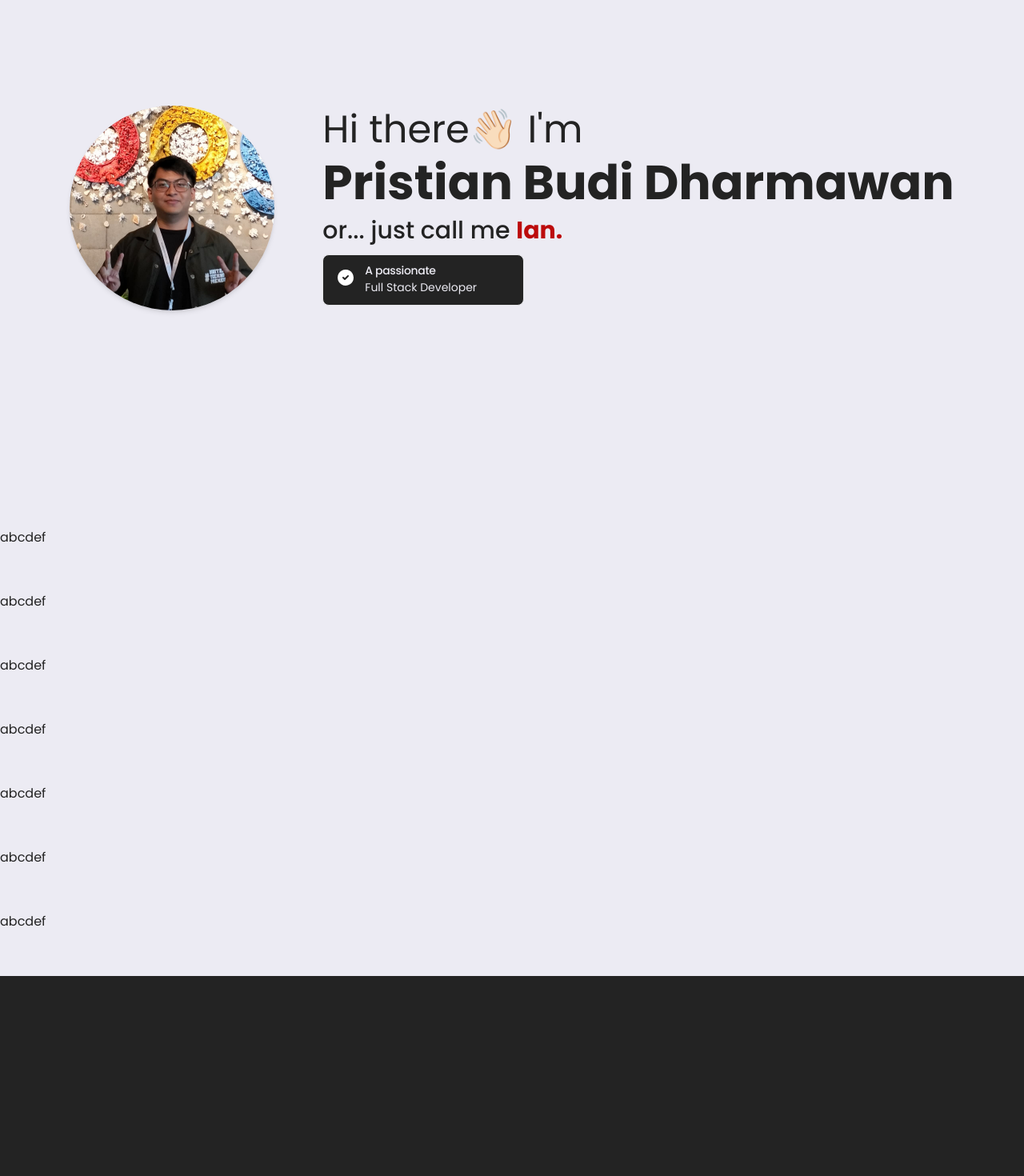
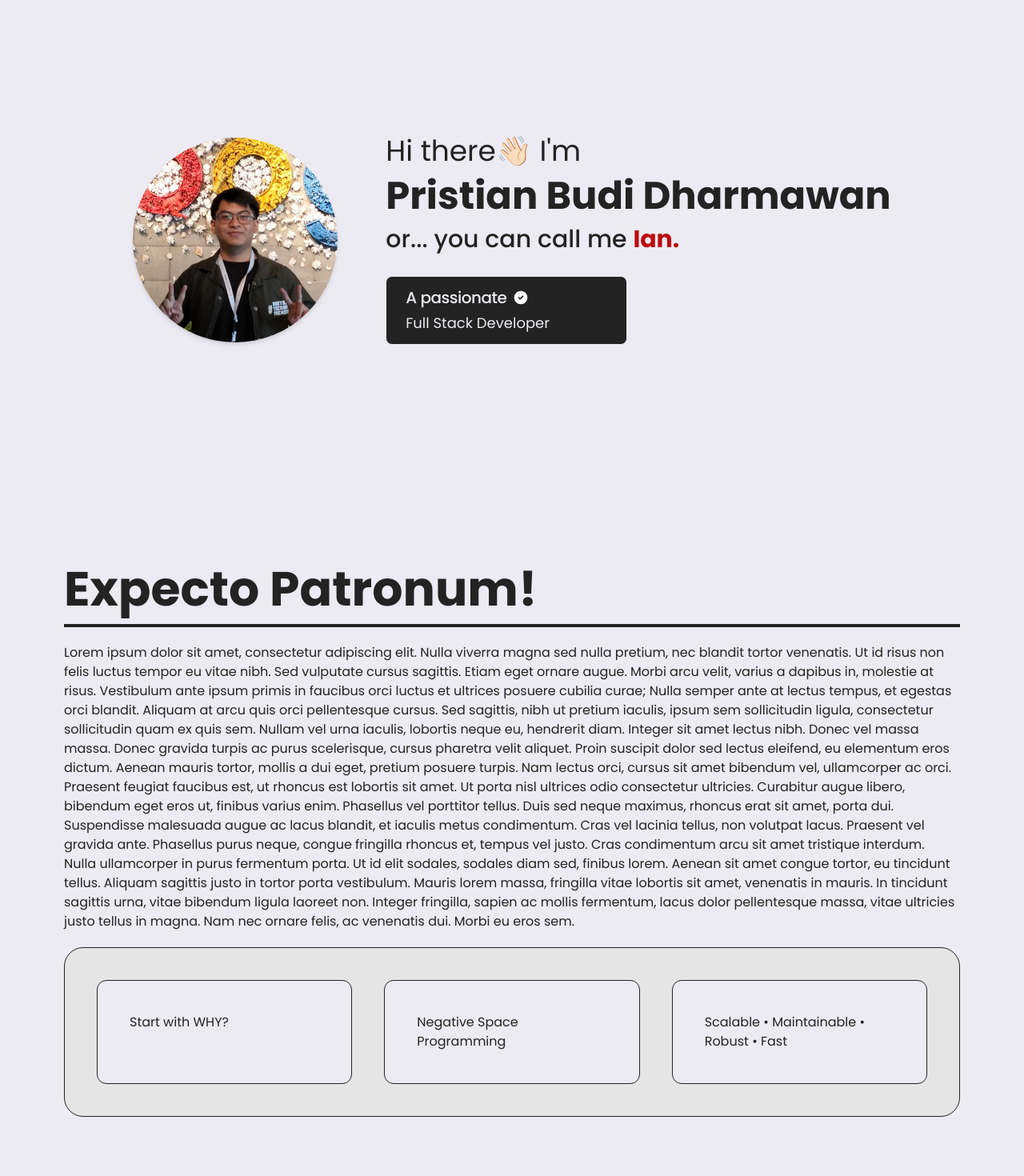
Before and after one commit to iannn07/Portfolio, a Next.js app: page /home in a window 1280 px wide. Shown: the part 1100-2570 px from the top of the page at 80% size. Before the commit the page ends 2320 px from the top, so only its background shows below. Built offline with nearby package versions, Linux system fonts and the light colour scheme.

Commit message:
fix: Expecto Patronum Section

```diff
--- a/src/app/(pages)/home/(sections)/HomeSection2.tsx
+++ b/src/app/(pages)/home/(sections)/HomeSection2.tsx
@@ -3,7 +3,7 @@ import React from 'react'
 
 function HomeSection2() {
   return (
-    <div className="mt-10 flex w-full items-center justify-center bg-primary">
+    <div className="my-10 flex w-full items-center justify-center bg-primary">
       <div className="w-full">
         <ParallaxText baseVelocity={-1}>Start with Why?</ParallaxText>
         <ParallaxText baseVelocity={1}>Negative Space Programming</ParallaxText>
--- a/src/app/(pages)/home/(sections)/HomeSection3.tsx
+++ b/src/app/(pages)/home/(sections)/HomeSection3.tsx
@@ -25,10 +25,14 @@ function HomeSection3({ scrollYProgress }: HomeSection3Props) {
 
   const isMobile = useIsMobile()
 
-  const opacity = useTransform(scrollYProgress, [0.2, 0.5], [0, 1])
-  const gap = useTransform(scrollYProgress, [0.2, 0.5], [60, 24])
-  const slideAvatar = useTransform(scrollYProgress, [0.2, 0.5], [-150, 0])
-  const slideText = useTransform(scrollYProgress, [0.2, 0.5], [150, 0])
+  const opacity = useTransform(
+    scrollYProgress,
+    [0.2, !isMobile ? 0.3 : 0.2],
+    [0, 1],
+  )
+  const gap = useTransform(scrollYProgress, [0.2, 0.3], [60, 32])
+  const slideAvatar = useTransform(scrollYProgress, [0.2, 0.3], [-100, 0])
+  const slideText = useTransform(scrollYProgress, [0.2, 0.3], [100, 0])
 
   useEffect(() => {
     const interval = setInterval(() => {
@@ -45,12 +49,12 @@ function HomeSection3({ scrollYProgress }: HomeSection3Props) {
 
   return (
     <motion.div
-      className="flex h-screen max-h-[75%] w-full flex-col items-center justify-evenly bg-primary text-background"
+      className="flex h-screen w-full flex-col items-center justify-evenly bg-primary text-background"
       style={{ opacity }}
     >
       <div className="flex w-full flex-col items-center justify-center gap-5 md:gap-10">
         <motion.div
-          className="flex w-full flex-col items-center justify-center gap-10 md:flex-row md:gap-24"
+          className="flex w-full flex-col items-center justify-center gap-10 md:flex-row"
           style={!isMobile ? { gap } : undefined}
         >
           <motion.div
@@ -71,28 +75,30 @@ function HomeSection3({ scrollYProgress }: HomeSection3Props) {
             className="flex w-full flex-col items-center gap-3 text-center md:w-auto md:items-start md:text-left"
             style={!isMobile ? { x: slideText } : { opacity, x: 0 }}
           >
-            <span className="text-3xl md:text-5xl">Hi there👋🏻 I&apos;m </span>
-            <h1 className="text-4xl font-bold md:text-6xl">
+            <span className="text-3xl md:text-4xl">Hi there👋🏻 I&apos;m </span>
+            <h1 className="text-4xl font-bold md:text-5xl">
               Pristian Budi Dharmawan
             </h1>
             <h2 className="text-xl font-medium md:text-3xl">
-              or... just call me{' '}
+              or... you can call me{' '}
               <span className="font-bold text-secondary">Ian.</span>
             </h2>
             <motion.button
               whileHover={{ scale: 1.1 }}
               whileTap={{ scale: 0.95 }}
-              className="min-w-[25ch] text-justify"
+              className="mt-4 min-w-[30ch] text-justify"
             >
               <Alert className="w-full text-primary">
-                <IconCircleCheckFilled color="white" />
-                <AlertTitle className="md:ml-2">A passionate</AlertTitle>
+                <AlertTitle className="flex items-center gap-2 md:ml-2 md:text-xl">
+                  A passionate
+                  <IconCircleCheckFilled color="white" size={20} />
+                </AlertTitle>
                 <motion.div
                   key={changeRole}
                   initial={{ opacity: 0 }}
                   animate={{ opacity: 1 }}
                 >
-                  <AlertDescription className="md:ml-2">
+                  <AlertDescription className="md:ml-2 md:text-lg">
                     {changeRole}
                   </AlertDescription>
                 </motion.div>
--- /dev/null
+++ b/src/app/(pages)/home/(sections)/HomeSection4.tsx
@@ -0,0 +1,87 @@
+import { Separator } from '@/components/ui/separator'
+import { motion, useScroll, useTransform } from 'framer-motion'
+import { useRef } from 'react'
+
+function HomeSection4() {
+  const container = useRef(null)
+
+  const { scrollYProgress } = useScroll({
+    target: container,
+    offset: ['start end', 'end start'],
+  })
+
+  const expandSeparator = useTransform(scrollYProgress, [0, 0.25], [0, 100])
+  const separatorDynamicWidth = useTransform(expandSeparator, (v) => `${v}%`)
+
+  const scale = useTransform(scrollYProgress, [0.1, 0.3], [0.4, 1])
+  const slideBox = useTransform(scrollYProgress, [0.1, 0.3], [150, 0])
+  const showPatronus = useTransform(scrollYProgress, [0.1, 0.3], [0, 1])
+
+  return (
+    <div ref={container} className="flex min-h-screen w-full flex-col gap-5">
+      <div className="flex w-full flex-col justify-center gap-2">
+        <h1 className="text-heading-1 font-bold">Expecto Patronum!</h1>
+        <motion.div
+          style={{ width: separatorDynamicWidth }}
+          className="max-w-full"
+        >
+          <Separator className="bg-background" />
+        </motion.div>
+      </div>
+
+      <h1>
+        Lorem ipsum dolor sit amet, consectetur adipiscing elit. Nulla viverra
+        magna sed nulla pretium, nec blandit tortor venenatis. Ut id risus non
+        felis luctus tempor eu vitae nibh. Sed vulputate cursus sagittis. Etiam
+        eget ornare augue. Morbi arcu velit, varius a dapibus in, molestie at
+        risus. Vestibulum ante ipsum primis in faucibus orci luctus et ultrices
+        posuere cubilia curae; Nulla semper ante at lectus tempus, et egestas
+        orci blandit. Aliquam at arcu quis orci pellentesque cursus. Sed
+        sagittis, nibh ut pretium iaculis, ipsum sem sollicitudin ligula,
+        consectetur sollicitudin quam ex quis sem. Nullam vel urna iaculis,
+        lobortis neque eu, hendrerit diam. Integer sit amet lectus nibh. Donec
+        vel massa massa. Donec gravida turpis ac purus scelerisque, cursus
+        pharetra velit aliquet. Proin suscipit dolor sed lectus eleifend, eu
+        elementum eros dictum. Aenean mauris tortor, mollis a dui eget, pretium
+        posuere turpis. Nam lectus orci, cursus sit amet bibendum vel,
+        ullamcorper ac orci. Praesent feugiat faucibus est, ut rhoncus est
+        lobortis sit amet. Ut porta nisl ultrices odio consectetur ultricies.
+        Curabitur augue libero, bibendum eget eros ut, finibus varius enim.
+        Phasellus vel porttitor tellus. Duis sed neque maximus, rhoncus erat sit
+        amet, porta dui. Suspendisse malesuada augue ac lacus blandit, et
+        iaculis metus condimentum. Cras vel lacinia tellus, non volutpat lacus.
+        Praesent vel gravida ante. Phasellus purus neque, congue fringilla
+        rhoncus et, tempus vel justo. Cras condimentum arcu sit amet tristique
+        interdum. Nulla ullamcorper in purus fermentum porta. Ut id elit
+        sodales, sodales diam sed, finibus lorem. Aenean sit amet congue tortor,
+        eu tincidunt tellus. Aliquam sagittis justo in tortor porta vestibulum.
+        Mauris lorem massa, fringilla vitae lobortis sit amet, venenatis in
+        mauris. In tincidunt sagittis urna, vitae bibendum ligula laoreet non.
+        Integer fringilla, sapien ac mollis fermentum, lacus dolor pellentesque
+        massa, vitae ultricies justo tellus in magna. Nam nec ornare felis, ac
+        venenatis dui. Morbi eu eros sem.
+      </h1>
+
+      <motion.div
+        className="grid h-full w-full grid-cols-3 gap-5 rounded-3xl border border-background bg-background-secondary p-5 text-background md:gap-10 md:p-10"
+        style={{
+          scale,
+          y: slideBox,
+          opacity: showPatronus,
+        }}
+      >
+        <div className="rounded-xl border border-background bg-primary p-5 md:p-10">
+          Start with WHY?
+        </div>
+        <div className="rounded-xl border border-background bg-primary p-5 md:p-10">
+          Negative Space Programming
+        </div>
+        <div className="rounded-xl border border-background bg-primary p-5 md:p-10">
+          Scalable • Maintainable • Robust • Fast
+        </div>
+      </motion.div>
+    </div>
+  )
+}
+
+export default HomeSection4
--- a/src/app/(pages)/home/page.tsx
+++ b/src/app/(pages)/home/page.tsx
@@ -6,6 +6,7 @@ import { useEffect } from 'react'
 import HomeSection1 from './(sections)/HomeSection1'
 import HomeSection2 from './(sections)/HomeSection2'
 import HomeSection3 from './(sections)/HomeSection3'
+import HomeSection4 from './(sections)/HomeSection4'
 
 function Homepage() {
   const { scrollYProgress } = useScroll()
@@ -40,6 +41,8 @@ function Homepage() {
       <motion.div className="z-0 bg-primary" style={{ opacity }}>
         <HomeSection2 />
         <HomeSection3 scrollYProgress={scrollYProgress} />
+        <div className="px-20">
+          <HomeSection4 />
           <div className="h-20">abcdef</div>
           <div className="h-20">abcdef</div>
           <div className="h-20">abcdef</div>
@@ -47,6 +50,7 @@ function Homepage() {
           <div className="h-20">abcdef</div>
           <div className="h-20">abcdef</div>
           <div className="h-20">abcdef</div>
+        </div>
       </motion.div>
     </div>
   )
--- a/src/components/ui/separator.tsx
+++ b/src/components/ui/separator.tsx
@@ -1,30 +1,30 @@
-"use client"
+'use client'
 
-import * as React from "react"
-import * as SeparatorPrimitive from "@radix-ui/react-separator"
+import * as React from 'react'
+import * as SeparatorPrimitive from '@radix-ui/react-separator'
 
-import { cn } from "@/lib/utils"
+import { cn } from '@/lib/utils'
 
 const Separator = React.forwardRef<
   React.ElementRef<typeof SeparatorPrimitive.Root>,
   React.ComponentPropsWithoutRef<typeof SeparatorPrimitive.Root>
 >(
   (
-    { className, orientation = "horizontal", decorative = true, ...props },
-    ref
+    { className, orientation = 'horizontal', decorative = true, ...props },
+    ref,
   ) => (
     <SeparatorPrimitive.Root
       ref={ref}
       decorative={decorative}
       orientation={orientation}
       className={cn(
-        "shrink-0 bg-border",
-        orientation === "horizontal" ? "h-[1px] w-full" : "h-full w-[1px]",
-        className
+        'shrink-0 bg-border',
+        orientation === 'horizontal' ? 'h-1 w-full' : 'h-full w-1',
+        className,
       )}
       {...props}
     />
-  )
+  ),
 )
 Separator.displayName = SeparatorPrimitive.Root.displayName
 
--- a/src/css/style.css
+++ b/src/css/style.css
@@ -11,6 +11,7 @@ body {
 @layer base {
   :root {
     --background: #232323;
+    --background-secondary: #e5e5e5;
     --foreground: #232323;
     --card: #232323;
     --card-foreground: #232323;
--- a/tailwind.config.ts
+++ b/tailwind.config.ts
@@ -13,7 +13,10 @@ export default {
         poppins: ['Poppins', 'sans-serif'],
       },
       colors: {
-        background: 'var(--background)',
+        background: {
+          DEFAULT: 'var(--background)',
+          secondary: 'var(--background-secondary)',
+        },
         foreground: 'var(--foreground)',
         gray: {
           DEFAULT: '#DAF0EE',
```
Lines whose indentation alone changed are shown as unchanged.
